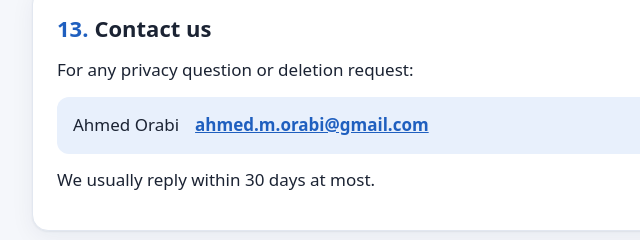
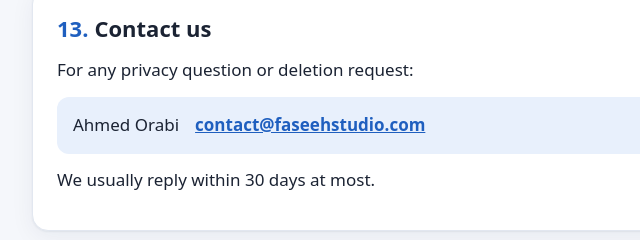
Before and after one commit to aoraoraor/pocketnahw-privacy-policy, a plain HTML site: page index.html in a window 1280 px wide. Shown: the part 5786-6026 px from the top of the page, 194-834 px from the left. Drawn offline with Linux system fonts and the light colour scheme.

Commit message:
Contact email: contact@faseehstudio.com
Co-Authored-By: Claude Opus 5.5 <noreply@anthropic.com>
Claude-Session: https://claude.ai/code/session_01SGucp45LAeewHL4fYCkd2N

```diff
--- a/index.html
+++ b/index.html
@@ -398,7 +398,7 @@
     <p data-l="en">For any privacy question or deletion request:</p>
     <div class="note contact">
       <span>Ahmed Orabi</span>
-      <a class="email" href="mailto:ahmed.m.orabi@gmail.com?subject=Pocket%20Nahw%20privacy">ahmed.m.orabi@gmail.com</a>
+      <a class="email" href="mailto:contact@faseehstudio.com?subject=Pocket%20Nahw%20privacy">contact@faseehstudio.com</a>
     </div>
     <p data-l="ar">نردّ عادةً خلال ٣٠ يومًا على الأكثر.</p>
     <p data-l="en">We usually reply within 30 days at most.</p>
```
